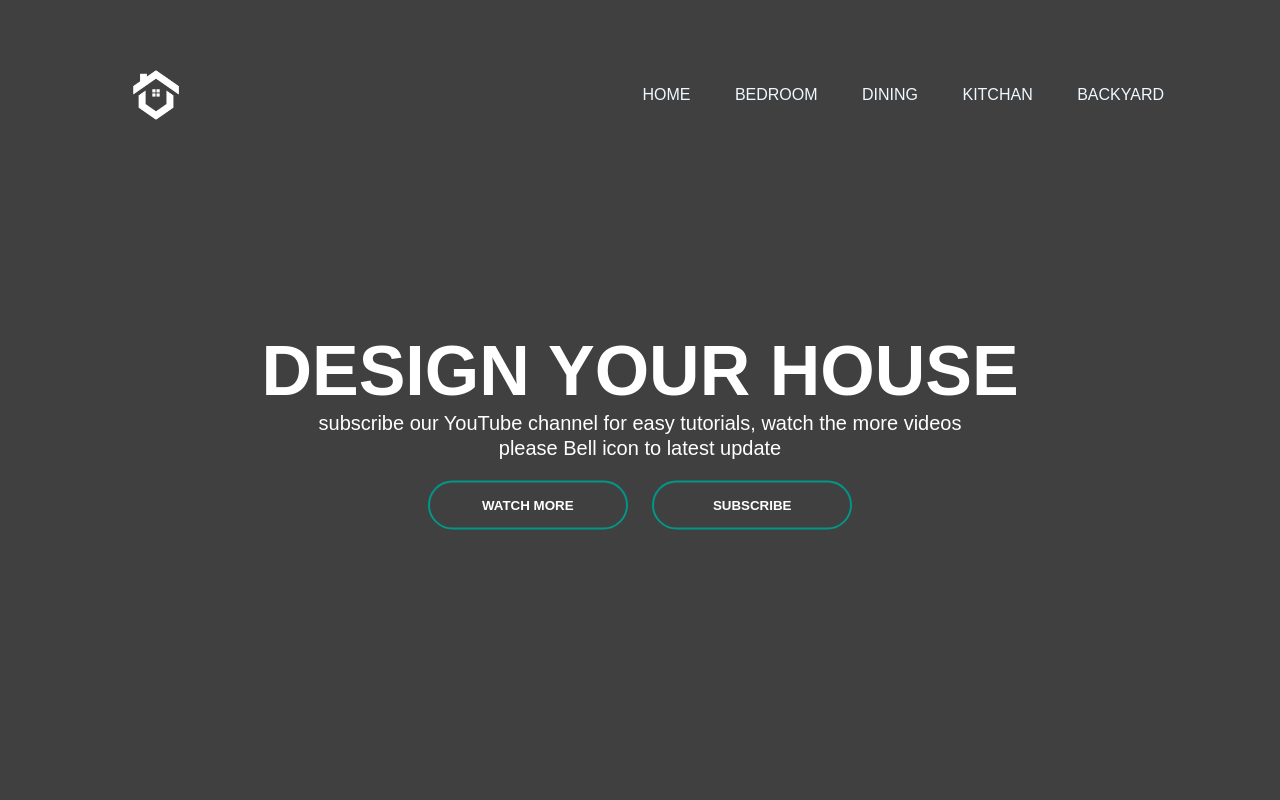
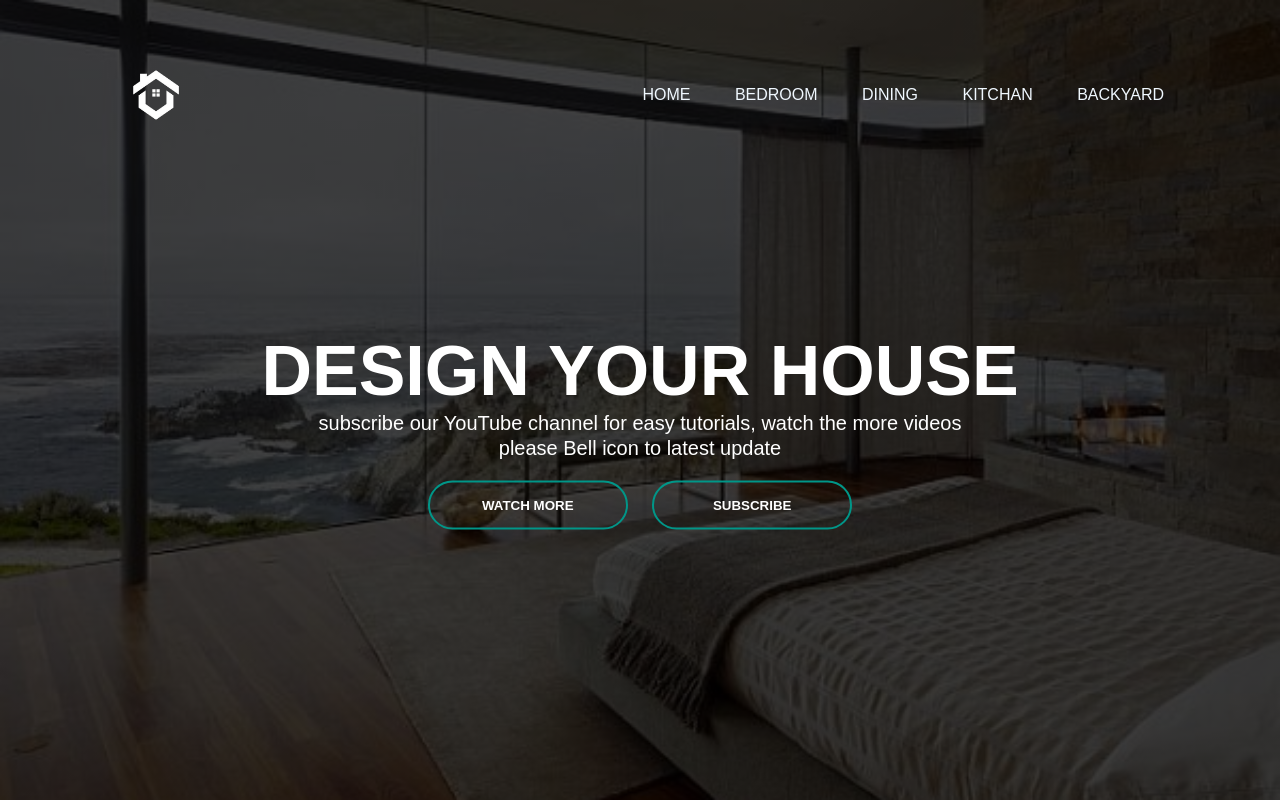
Before and after one commit to hanumant-dombale/-Hotel-Login-Page-, a plain HTML site: page index.html in a window 1280 px wide. Drawn offline with Linux system fonts and the light colour scheme.

Commit message:
Updated background image path

```diff
--- a/Hotel Login Page.css
+++ b/Hotel Login Page.css
@@ -7,7 +7,7 @@
 .banner{
     width: 100%;
     height: 100vh;
-    background-image: linear-gradient(rgba(0,0,0,0.75),rgba(0,0,0,0.75)),url("/Picture and logo/Bedroom.jpg");
+    background-image: linear-gradient(rgba(0,0,0,0.75),rgba(0,0,0,0.75)),url("Bedroom.jpg");
     background-size: cover;
     background-position: center;
 }
```
